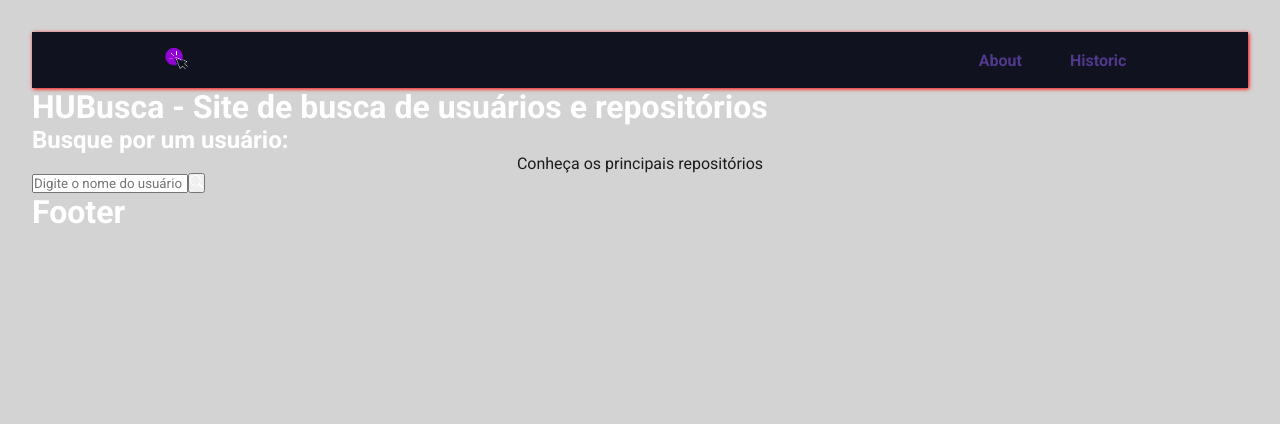
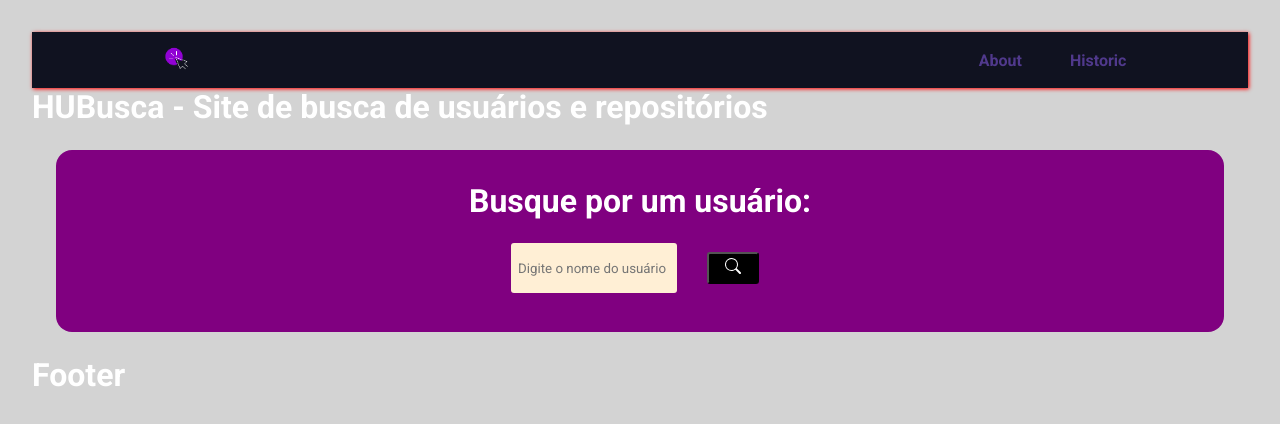
Before and after one commit to anna-braga-jesus/searchproject, a React (Vite) app: page /search in a window 1280 px wide. Shown: the top 424 px of the page. Built offline with nearby package versions, Linux system fonts and the light colour scheme.

Commit message:
feat: adding results and styled components

```diff
--- a/package.json
+++ b/package.json
@@ -10,11 +10,13 @@
     "preview": "vite preview"
   },
   "dependencies": {
+    "@types/styled-components": "^5.1.26",
     "axios": "^1.4.0",
     "react": "^18.2.0",
     "react-dom": "^18.2.0",
     "react-icons": "^4.10.1",
-    "react-router-dom": "^6.15.0"
+    "react-router-dom": "^6.15.0",
+    "styled-components": "^6.0.7"
   },
   "devDependencies": {
     "@types/react": "^18.2.15",
--- a/src/components/Search.tsx
+++ b/src/components/Search.tsx
@@ -1,26 +1,33 @@
-import React, {useState} from 'react';
+import React, {useState, KeyboardEvent} from 'react';
 import{BsSearch} from 'react-icons/bs';
+import { Css } from './styles';
 
 type SearchType = {
     loadUser: (userName: string) => Promise<void>
 }
 
+
 export default function Search({loadUser}: SearchType) {
     const [ userName, setUserName] = useState("");
-
+    const handleKeyDown = (e:KeyboardEvent ) => {
+        if(e.key === "Enter"){
+            loadUser(userName);
+        }
+    }
     return (
-    <>
-    <h2> Busque por um usuário: </h2>
-    <p>Conheça os principais repositórios</p>
-    <div>
-        <input type="text"
-        placeholder='Digite o nome do usuário'
-        onChange={(e)=> setUserName(e.target.value)}
-        />
-        <button onClick={() => loadUser(userName)}>
+    <Css.SearchContent>
+       <h1> Busque por um usuário: </h1>
+    <Css.Container>
+    <Css.Input
+    type="text"
+    placeholder='Digite o nome do usuário'
+    onChange={(e)=> setUserName(e.target.value)}
+    onKeyDown={handleKeyDown}
+    />
+        <Css.Button onClick={() => loadUser(userName)}>
             <BsSearch />
-        </button>
-    </div>
-    </>
+        </Css.Button>
+    </Css.Container>
+    </Css.SearchContent>
     )
 }
--- /dev/null
+++ b/src/components/User.tsx
@@ -0,0 +1,32 @@
+import React from 'react';
+import { UserType } from "../types/user"
+import {MdLocationPin} from 'react-icons/md';
+import { Link } from 'react-router-dom';
+const User = ({ id, name, avatar_url, login, location, followers, following }: UserType) => {
+    return (
+        <div>
+             <Link to={`/repos/${login}`}>
+            <img src={avatar_url} alt={login} />
+             </Link>
+           {name && <h2>{name}</h2>}
+            <h2>{login}</h2>
+            {location &&
+                <p>
+                    <MdLocationPin />
+                    <span>{location}</span>
+                </p>
+            }
+            <div>
+                <p>Seguidores: </p>
+                <p>{followers}</p>
+            </div>
+            <div>
+                <p>Seguindo: </p>
+                <p>{following}</p>
+            </div>
+
+        </div>
+    );
+}
+
+export default User;
--- /dev/null
+++ b/src/components/styles.ts
@@ -0,0 +1,42 @@
+import styled from 'styled-components';
+
+export const Css = {
+  Input: styled.input<{ $inputColor?: string }>`
+    padding: 0.5em;
+    margin: 0.5em;
+    color: ${props => props.$inputColor || '#BF4F74'};
+    background: papayawhip;
+    border: none;
+    border-radius: 3px;
+  `,
+  Button: styled.button`
+    background-color: black;
+    font-size: 1em;
+    margin: 1em;
+    padding: 0.25em 1em;
+    border-radius: 3px;
+    cursor: pointer;
+
+    &:hover {
+      background-color: red;
+    }
+  `,
+    SearchContent: styled.div`
+        background-color: purple;
+        padding: 2rem;
+        border-radius: 1rem;
+        display: flex;
+        flex-direction: column;
+        justify-content: center;
+        align-items: center;
+        gap: 1rem;
+        margin: 1.5rem;
+    `,
+    Paragraph : styled.p`
+        color: lightblue;
+    `,
+    Container : styled.div`
+        display: flex;
+        gap: 0.5rem;
+    `
+};
--- a/src/index.css
+++ b/src/index.css
@@ -6,6 +6,7 @@
   --color-dark4: #1c1c1c;
   --color-dark5: #343434;
   --color-purple:#50398c;
+  --color-backgroundembreve: #f3f3f3;
 }
 *{
   margin: 0;
--- a/src/routes/Home.tsx
+++ b/src/routes/Home.tsx
@@ -1,9 +1,10 @@
 import React,{ useState } from 'react';
-import { UserType } from '../types/User';
+import { UserType } from '../types/user';
 import Search from '../components/Search';
 import { MenuMobile } from '../components/MenuMobile';
 import Footer from '../components/Footer';
 import axios from 'axios';
+import User from '../components/User';
 
 export default function Home() {
   const [user, setUser] = useState<UserType | null>(null);
@@ -12,12 +13,12 @@ export default function Home() {
     try {
       const response = await axios.get(`https://api.github.com/users/${userName}`);
       const data = response.data;
-
-      const { avatar_url, id, nome, login, location, followers, following } = data;
+      console.log(data)
+      const { avatar_url, id, name, login, location, followers, following } = data;
       const userData: UserType = {
         avatar_url,
         id,
-        nome,
+        name,
         login,
         location,
         followers,
@@ -34,7 +35,8 @@ export default function Home() {
       <MenuMobile />
       <h1>HUBusca - Site de busca de usuários e repositórios</h1>
       <Search loadUser={loadUser} />
-      {user && <p>{user.login}</p>}
+      {user && <User {...user}/>}
+
       <Footer />
     </>
   );
--- a/src/types/User.tsx
+++ b/src/types/user.tsx
@@ -1,6 +1,6 @@
 export type UserType = {
     id: number;
-    nome: string;
+    name: string;
     avatar_url: string;
     login: string;
     location: string;
```
Also changed, not shown: 1 other file (tests, documents, lock files or other folders).
